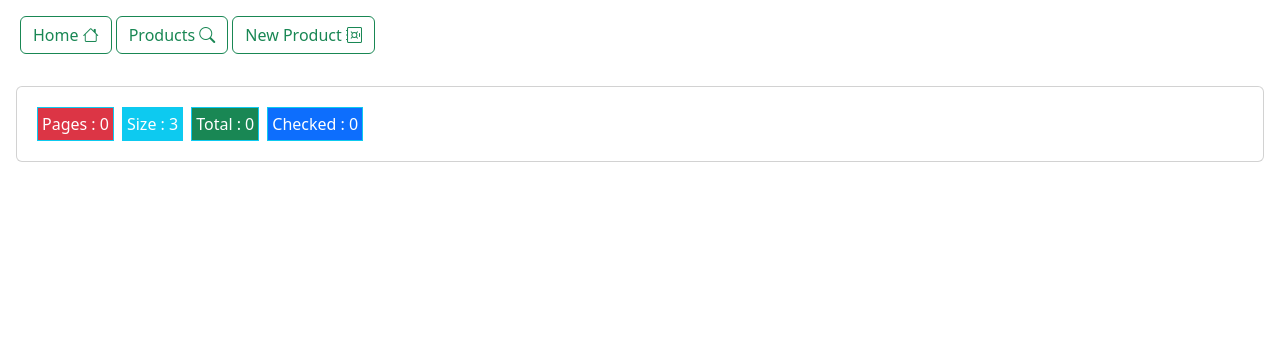
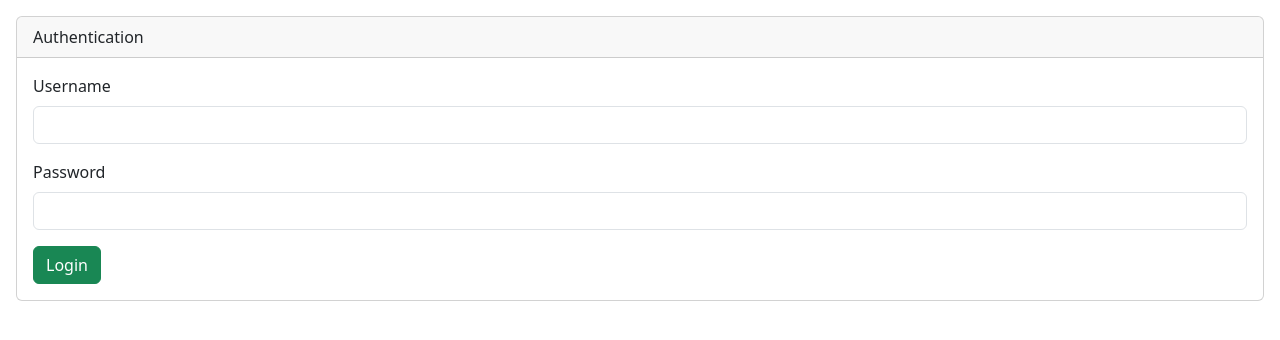
Before and after one commit to IGUIDER-AMINE/activite-pratique-n4, an Angular app: page /login in a window 1280 px wide. Before the commit this address led to /. Shown: the top 340 px of the page. Built offline with nearby package versions, Linux system fonts and the light colour scheme.

Commit message:
finit 1:21:29 de la partie 4

```diff
--- a/data/db.json
+++ b/data/db.json
@@ -1,4 +1,12 @@
 {
+  "users": [
+    {
+      "username": "user1",
+      "password": "1234",
+      "roles": ["USER"],
+      "token": "jwt token"
+    }
+  ],
   "products": [
     {
       "id": 1,
--- /dev/null
+++ b/src/app/admin-template/admin-template.component.html
@@ -0,0 +1,6 @@
+<app-navbar></app-navbar>
+<app-dashboard></app-dashboard>
+<app-app-errors></app-app-errors>
+<router-outlet>
+
+</router-outlet>
--- a/src/app/app.component.html
+++ b/src/app/app.component.html
@@ -1,7 +1,4 @@
 <!--//Data binding-->
 <!--<h1>Amine iguider {{title}} 42:27</h1>-->
-<app-navbar></app-navbar>
-<app-app-errors></app-app-errors>
-<app-dashboard></app-dashboard>
 <router-outlet>
 </router-outlet>
--- a/src/app/app.module.ts
+++ b/src/app/app.module.ts
@@ -15,6 +15,7 @@
 import { AppErrorsComponent } from './app-errors/app-errors.component';
 import {AppHttpInterceptor} from "./services/app-http.interceptor";
 import { LoginComponent } from './login/login.component';
+import { AdminTemplateComponent } from './admin-template/admin-template.component';
 
 @NgModule({
   declarations: [
@@ -26,7 +27,8 @@
     DashboardComponent,
     NavbarComponent,
     AppErrorsComponent,
-    LoginComponent
+    LoginComponent,
+    AdminTemplateComponent
   ],
   imports: [
     BrowserModule,
--- a/src/app/login/login.component.html
+++ b/src/app/login/login.component.html
@@ -1,10 +1,18 @@
 <div class="p-3">
   <div class="card">
     <div class="card-header">Authentication</div>
-    <form>
-      <div>
-
-      </div>
-    </form>
+    <div class="card-body">
+      <form [formGroup]="formLogin" (ngSubmit)="handleLogin()">
+        <div class="mb-3">
+          <label class="form-label">Username</label>
+          <input type="text" class="form-control" formControlName="username"/>
+        </div>
+        <div class="mb-3">
+          <label class="form-label">Password</label>
+          <input type="password" class="form-control" formControlName="password"/>
+        </div>
+        <button class="btn btn-success">Login</button>
+      </form>
+    </div>
   </div>
 </div>
--- a/src/app/login/login.component.ts
+++ b/src/app/login/login.component.ts
@@ -1,10 +1,28 @@
-import { Component } from '@angular/core';
+import {Component, OnInit} from '@angular/core';
+import {FormBuilder, FormGroup} from "@angular/forms";
+import {Router} from "@angular/router";
 
 @Component({
   selector: 'app-login',
   templateUrl: './login.component.html',
   styleUrl: './login.component.css'
 })
-export class LoginComponent {
+export class LoginComponent implements OnInit{
+  formLogin!:FormGroup;
 
+  constructor(private fb:FormBuilder,private router : Router) {
+  }
+
+  ngOnInit(): void {
+    this.formLogin=this.fb.group({
+      username:this.fb.control(""),
+      password:this.fb.control(""),
+    })
+  }
+
+  handleLogin() {
+    console.log(this.formLogin.value)
+    if(this.formLogin.value.username=="admin" && this.formLogin.value.password=="1234")
+      this.router.navigateByUrl("/admin");
+  }
 }
--- a/src/app/navbar/navbar.component.ts
+++ b/src/app/navbar/navbar.component.ts
@@ -9,9 +9,9 @@
 })
 export class NavbarComponent {
   actions : Array<any> = [
-    {title:"Home","route":"/home",icon:"house"},
-    {title:"Products","route":"/products",icon:"search"},
-    {title:"New Product","route":"/newProduct",icon:"safe"},
+    {title:"Home","route":"/admin/home",icon:"house"},
+    {title:"Products","route":"/admin/products",icon:"search"},
+    {title:"New Product","route":"/admin/newProduct",icon:"safe"},
   ];
   currentAction:any;
   //public isLoading:boolean=false;
--- a/src/app/products/products.component.ts
+++ b/src/app/products/products.component.ts
@@ -103,6 +103,6 @@
   }
 
   handleEdit(product: Product) {
-    this.router.navigateByUrl(`/editProduct/${product.id}`)
+    this.router.navigateByUrl(`/admin/editProduct/${product.id}`)
   }
 }
```
Also changed, not shown: src/app/admin-template/admin-template.component.ts (added, +10 -0 lines), src/app/app-routing.module.ts (+10 -4 lines), src/app/admin-template/admin-template.component.css (added), 1 other file (tests, documents, lock files or other folders).
